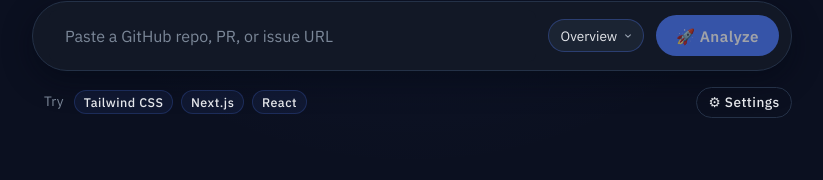
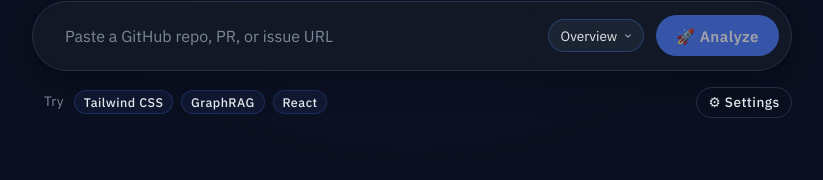
Before and after one commit to rishmi5h/smar-ai, a React (Vite) app in the folder client/: page / in a window 1280 px wide. Shown: the part 290-470 px from the top of the page, without its empty margins (228-1051 px from the left). Built offline with nearby package versions, Linux system fonts and the light colour scheme; no server answers.

Commit message:
feat : security analysis

```diff
--- a/client/src/components/SearchBar.jsx
+++ b/client/src/components/SearchBar.jsx
@@ -98,10 +98,10 @@ function SearchBar({
             <button
               type="button"
               className="example-inline-btn"
-              onClick={() => handleExample('https://github.com/vercel/next.js')}
+              onClick={() => handleExample('https://github.com/microsoft/graphrag')}
               disabled={loading}
             >
-              Next.js
+              GraphRAG
             </button>
             <button
               type="button"
```
